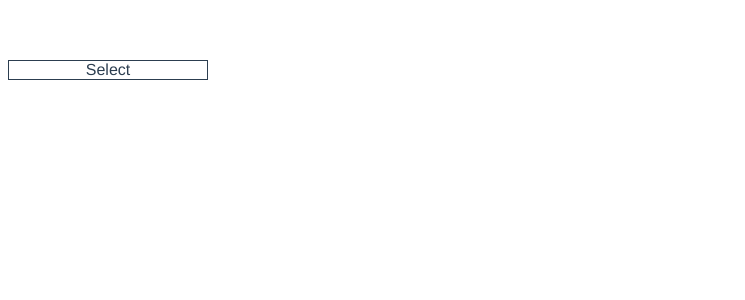
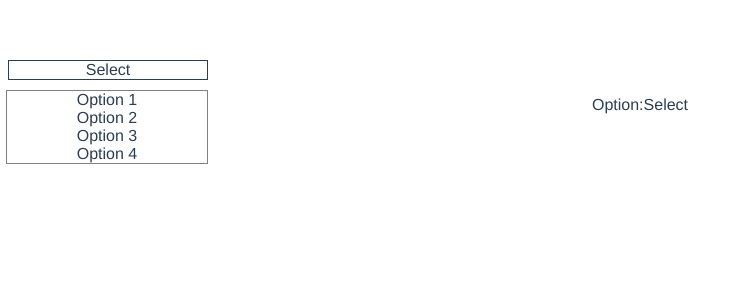
Before and after one commit to TatyanaKonina/vue, a Vue app: page / in a window 1280 px wide. Both pictures are taken after a click on the element "Select". Shown: the top 300 px of the page, without its empty margins (0-745 px from the left). Built offline with nearby package versions, Linux system fonts and the light colour scheme.

Commit message:
select list done

```diff
--- a/src/App.vue
+++ b/src/App.vue
@@ -3,10 +3,10 @@
 <div id ="app">
   <v-select
        :options="options"
-
-
-
+       @select="optionSelect"
+       :selected="selected"
   />
+  <p>Option:{{selected}}</p>
 
 
   <!-- <v_main_wrapper/> -->
@@ -24,6 +24,7 @@ export default {
    // v_main_wrapper,
    vSelect
   },
+
   data(){
     return {
         options:[
@@ -31,7 +32,13 @@ export default {
           {name: 'Option 2',value: 2},
           {name: 'Option 3',value: 3},
           {name: 'Option 4',value: 4}
-        ]
+        ],
+        selected: 'Select'
+    }
+  },
+  methods:{
+    optionSelect(option){
+      this.selected = option.name
     }
   }
 }
--- a/src/components/v-select.vue
+++ b/src/components/v-select.vue
@@ -5,7 +5,7 @@
 
 
 
-        >Select</p>
+        >{{selected}}</p>
         <div
             class="options"
             v-if="areOptionsVisible"
@@ -15,6 +15,7 @@
             <p
                 v-for='option in options'
                 :key="option.value"
+                @click="selectOption(option)"
 
             >
                 {{option.name}}
@@ -34,6 +35,10 @@ export default {
             default(){
                 return []
             }
+        },
+        selected:{
+            type:String,
+            default: ''
         }
     },
     data(){
@@ -41,7 +46,23 @@ export default {
             areOptionsVisible : false
         }
     },
-    computed:{}
+    computed:{},
+    methods:{
+        selectOption(option){
+            this.$emit('select', option)
+            this.areOptionsVisible = false
+        },
+        hideSelect( ){
+            this.areOptionsVisible = false
+        }
+    },
+    mounted(){
+        document.addEventListener('click',this.hideSelect.bind(this),true)
+
+    },
+    beforeDestroy(){
+        document.removeEventListener('click',this.hideSelect)
+    }
 }
 </script>
 
@@ -65,5 +86,8 @@ export default {
     width:100%;
 
 }
+.options p:hover{
+    background: #e7e7e7 ;
+}
 
 </style>
```
